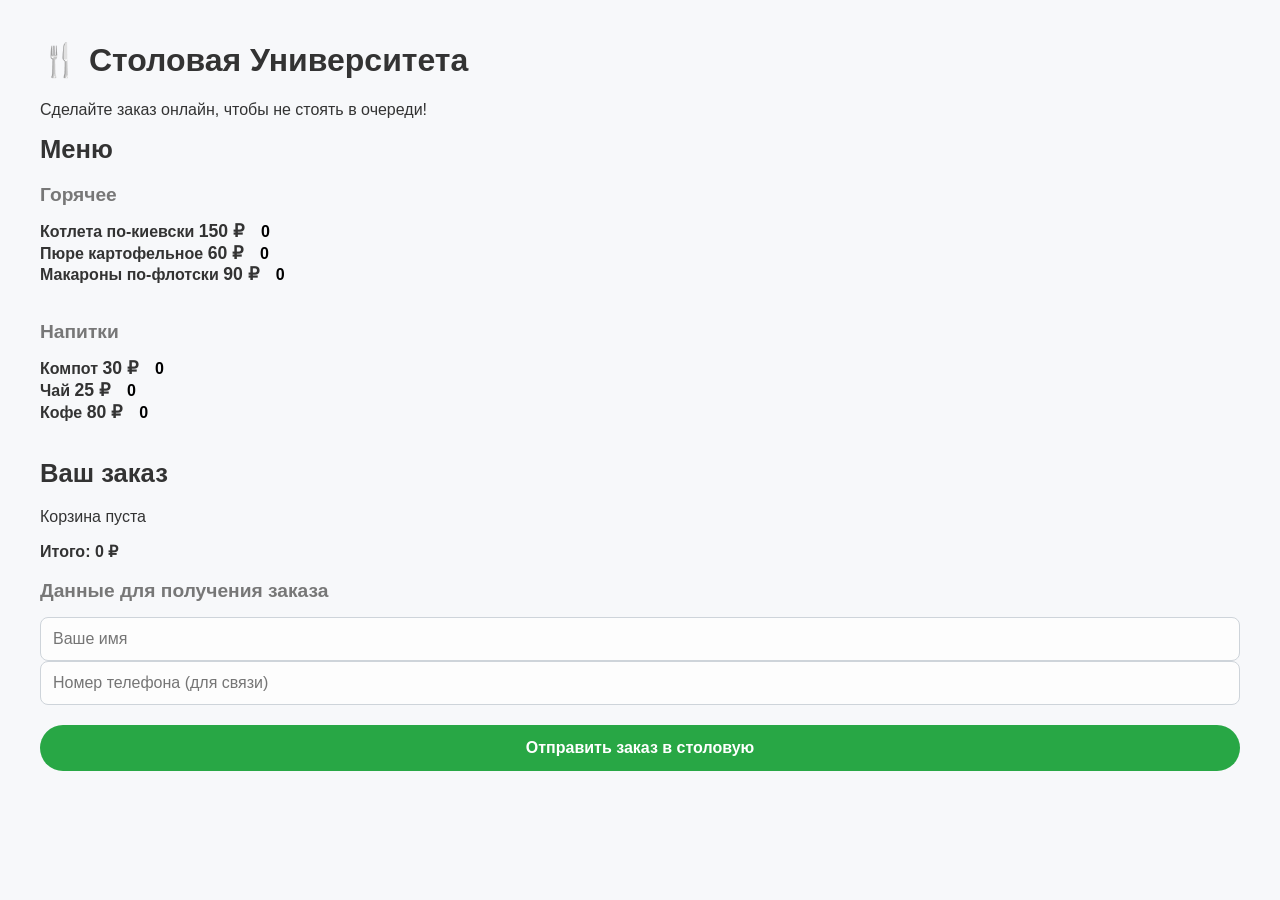
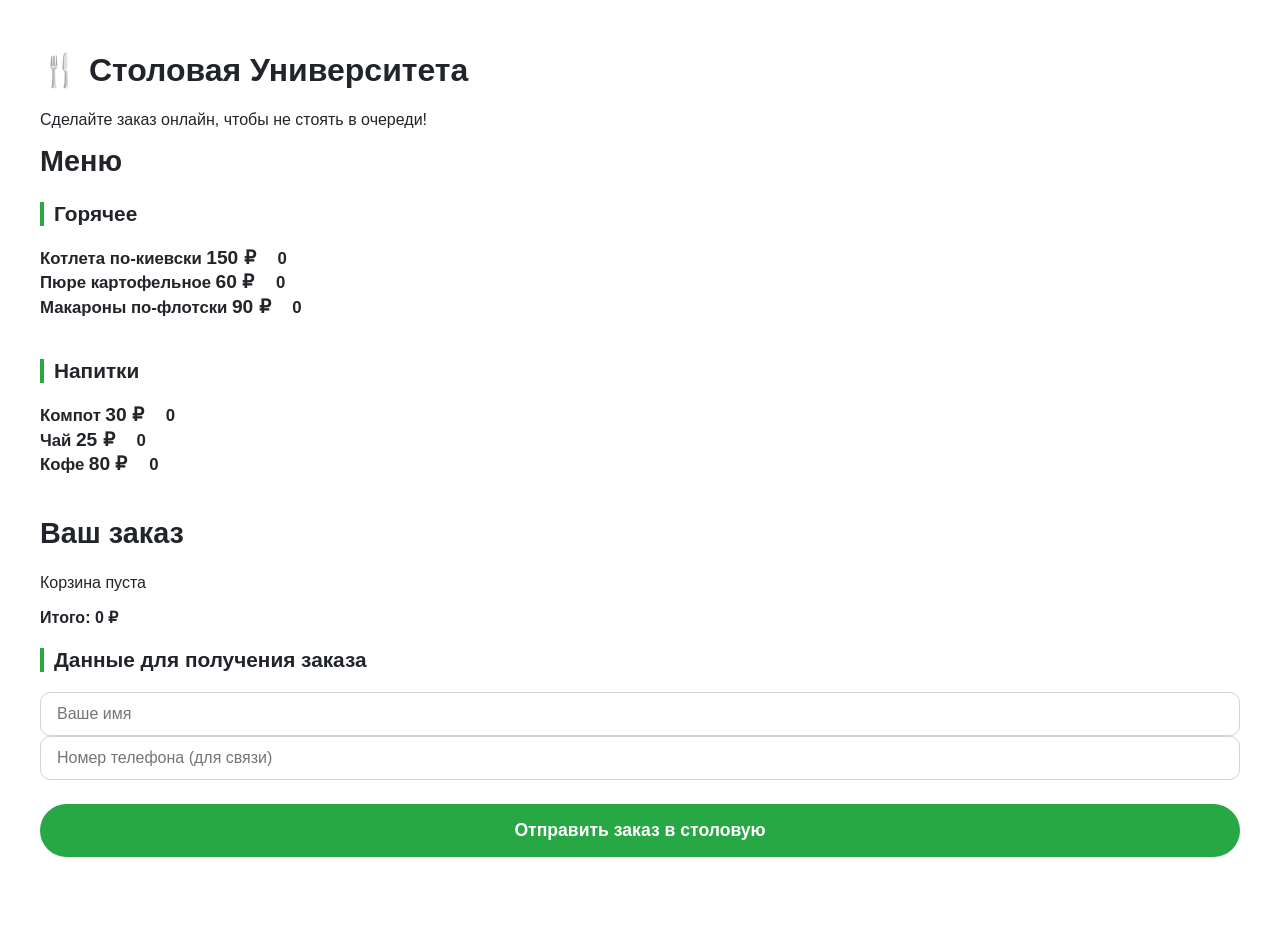

3rdUpdate style.css

--- a/style.css
+++ b/style.css
@@ -1,15 +1,15 @@
 :root {
-    --bg-color: #f7f8fa;
+    --bg-color: #ffffff; 
     --card-bg: #ffffff;
-    --text-main: #333333;
-    --text-muted: #777777;
+    --text-main: #212529;
+    --text-muted: #6c757d;
     --primary-color: #28a745;
     --primary-hover: #218838;
-    --border-color: #eaeaea;
+    --border-color: #e9ecef;
 }
 
 body {
-    font-family: -apple-system, BlinkMacSystemFont, "Segoe UI", Roboto, Helvetica, Arial, sans-serif;
+    font-family: -apple-system, BlinkMacSystemFont, "Segoe UI", Roboto, Arial, sans-serif;
     background-color: var(--bg-color);
     color: var(--text-main);
     margin: 0;
@@ -19,16 +19,18 @@ body {
 .container {
     max-width: 1200px;
     margin: 0 auto;
-    padding: 20px;
+    padding: 30px 20px;
 }
 
 .main-header {
-    margin-bottom: 30px;
+    margin-bottom: 40px;
+    border-bottom: 2px solid var(--border-color);
+    padding-bottom: 20px;
 }
 
 .main-header h1 {
-    font-size: 2.2rem;
-    margin-bottom: 5px;
+    font-size: 2.4rem;
+    margin: 0 0 8px 0;
 }
 
 .main-header p {
@@ -37,10 +39,10 @@ body {
     margin: 0;
 }
 
-/* Двухколоночный макет */
+/* Макет колонок */
 .content-wrapper {
     display: flex;
-    gap: 30px;
+    gap: 40px;
     align-items: flex-start;
 }
 
@@ -52,57 +54,60 @@ body {
     flex: 1;
     display: flex;
     flex-direction: column;
-    gap: 20px;
+    gap: 24px;
     position: sticky;
     top: 20px;
 }
 
 h2 {
-    font-size: 1.6rem;
+    font-size: 1.8rem;
     margin-top: 0;
-    margin-bottom: 20px;
+    margin-bottom: 24px;
 }
 
 h3 {
-    font-size: 1.2rem;
-    color: var(--text-muted);
-    margin-bottom: 15px;
+    font-size: 1.3rem;
+    color: var(--text-main);
+    margin-bottom: 20px;
+    border-left: 4px solid var(--primary-color);
+    padding-left: 10px;
 }
 
 .category {
-    margin-bottom: 35px;
+    margin-bottom: 40px;
 }
 
-/* Сетка карточек меню */
+/* Сетка карточек товаров */
 .products-grid {
     display: grid;
-    grid-template-columns: repeat(auto-fill, minmax(240px, 1fr));
-    gap: 20px;
+    grid-template-columns: repeat(auto-fill, minmax(260px, 1fr));
+    gap: 24px;
 }
 
 .item-card {
     background: var(--card-bg);
-    border-radius: 12px;
+    border: 1px solid var(--border-color);
+    border-radius: 16px;
     overflow: hidden;
-    box-shadow: 0 4px 6px rgba(0,0,0,0.02), 0 1px 3px rgba(0,0,0,0.05);
     display: flex;
     flex-direction: column;
-    transition: transform 0.2s;
+    transition: box-shadow 0.2s, transform 0.2s;
 }
 
 .item-card:hover {
     transform: translateY(-2px);
+    box-shadow: 0 8px 20px rgba(0,0,0,0.06);
 }
 
 .item-img {
     width: 100%;
-    height: 140px;
+    height: 160px;
     object-fit: cover;
-    background-color: #eee;
+    background-color: #f8f9fa;
 }
 
 .item-info {
-    padding: 15px;
+    padding: 20px;
     display: flex;
     flex-direction: column;
     justify-content: space-between;
@@ -111,91 +116,96 @@ h3 {
 
 .item-name {
     font-weight: 600;
-    font-size: 1rem;
+    font-size: 1.05rem;
     margin-bottom: 15px;
-    line-height: 1.3;
+    line-height: 1.4;
 }
 
 .item-actions {
     display: flex;
     align-items: center;
     justify-content: space-between;
+    gap: 10px;
 }
 
 .item-price {
-    font-weight: bold;
-    font-size: 1.1rem;
+    font-weight: 700;
+    font-size: 1.2rem;
+    color: var(--text-main);
 }
 
-/* Стилизация кнопок Плюс/Минус */
+/* Кнопки переключения количества */
 .quantity-controls {
     display: flex;
     align-items: center;
     background: #f1f3f5;
-    border-radius: 20px;
-    padding: 2px;
+    border-radius: 30px;
+    padding: 3px;
 }
 
 .qty-btn {
     background: none;
     border: none;
-    width: 28px;
-    height: 28px;
+    width: 32px;
+    height: 32px;
     cursor: pointer;
-    font-size: 0.9rem;
+    font-size: 1rem;
     font-weight: bold;
     display: flex;
     align-items: center;
     justify-content: center;
     color: #495057;
-    transition: background 0.2s;
     border-radius: 50%;
+    transition: background-color 0.2s;
 }
 
 .qty-btn:hover {
-    background: #e9ecef;
+    background-color: #e9ecef;
 }
 
 .item-quantity {
-    width: 30px;
+    width: 40px;
     border: none;
     background: transparent;
     text-align: center;
-    font-weight: bold;
-    font-size: 1rem;
+    font-weight: 700;
+    font-size: 1.05rem;
+    color: var(--text-main);
     -moz-appearance: textfield;
 }
 
+/* Прячем стрелочки у инпутов */
 .item-quantity::-webkit-outer-spin-button,
 .item-quantity::-webkit-inner-spin-button {
     -webkit-appearance: none;
     margin: 0;
 }
 
-/* Боковые панели */
+/* Боковые панели корзины */
 .sticky-panel {
-    background: var(--card-bg);
-    padding: 20px;
-    border-radius: 12px;
-    box-shadow: 0 4px 6px rgba(0,0,0,0.02), 0 1px 3px rgba(0,0,0,0.05);
+    background: #f8f9fa;
+    padding: 24px;
+    border-radius: 16px;
+    border: 1px solid var(--border-color);
 }
 
 .empty-text {
     font-style: italic;
     color: var(--text-muted);
+    margin: 0;
 }
 
 .cart-item-row {
     display: flex;
     justify-content: space-between;
-    padding: 8px 0;
+    padding: 10px 0;
     border-bottom: 1px solid var(--border-color);
-    font-size: 0.95rem;
+    font-size: 1rem;
 }
 
 .cart-summary {
     margin-top: 20px;
-    border-top: 1px solid var(--border-color);
+    border-top: 1px solid #dee2e6;
     padding-top: 15px;
 }
 
@@ -207,48 +217,49 @@ h3 {
 }
 
 .summary-row.total {
-    font-size: 1.3rem;
-    font-weight: bold;
+    font-size: 1.4rem;
+    font-weight: 800;
     color: var(--text-main);
-    margin-top: 10px;
+    margin-top: 12px;
 }
 
 /* Форма заказа */
 .order-box label {
     display: block;
     font-size: 0.9rem;
-    color: var(--text-muted);
-    margin-bottom: 5px;
-    margin-top: 15px;
+    font-weight: 600;
+    color: var(--text-main);
+    margin-bottom: 6px;
+    margin-top: 16px;
 }
 
 #customer-name, #customer-phone {
     width: 100%;
-    padding: 12px;
+    padding: 12px 16px;
     border: 1px solid #ced4da;
-    border-radius: 8px;
+    border-radius: 10px;
     box-sizing: border-box;
     font-size: 1rem;
-    background: #fdfdfd;
+    background: #ffffff;
 }
 
 #customer-name:focus, #customer-phone:focus {
-    border-color: #80bdff;
+    border-color: var(--primary-color);
     outline: 0;
-    box-shadow: 0 0 0 0.2rem rgba(0,123,255,.25);
+    box-shadow: 0 0 0 0.2rem rgba(40, 167, 69, 0.15);
 }
 
 #submit-order {
     background-color: var(--primary-color);
     color: white;
-    padding: 14px 20px;
+    padding: 16px 20px;
     border: none;
-    border-radius: 25px;
+    border-radius: 30px;
     cursor: pointer;
-    font-size: 1rem;
-    font-weight: bold;
+    font-size: 1.1rem;
+    font-weight: 700;
     width: 100%;
-    margin-top: 20px;
+    margin-top: 24px;
     transition: background-color 0.2s;
 }
 
@@ -259,31 +270,15 @@ h3 {
 #order-status {
     margin-top: 15px;
     padding: 12px;
-    border-radius: 8px;
+    border-radius: 10px;
     text-align: center;
-    font-weight: bold;
-    font-size: 0.95rem;
+    font-weight: 600;
 }
 
-.success {
-    background-color: #d4edda;
-    color: #155724;
-    border: 1px solid #c3e6cb;
-}
+.success { background-color: #d4edda; color: #155724; border: 1px solid #c3e6cb; }
+.error { background-color: #f8d7da; color: #721c24; border: 1px solid #f5c6cb; }
 
-.error {
-    background-color: #f8d7da;
-    color: #721c24;
-    border: 1px solid #f5c6cb;
-}
-
-/* Адаптивность для мобилок */
 @media (max-width: 768px) {
-    .content-wrapper {
-        flex-direction: column;
-    }
-    .sidebar {
-        position: static;
-        width: 100%;
-    }
+    .content-wrapper { flex-direction: column; }
+    .sidebar { position: static; width: 100%; }
 }
